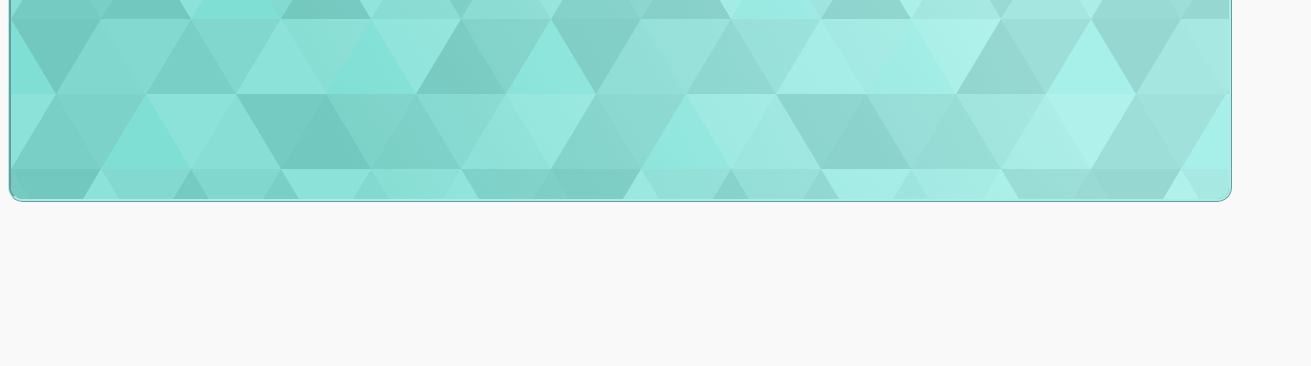
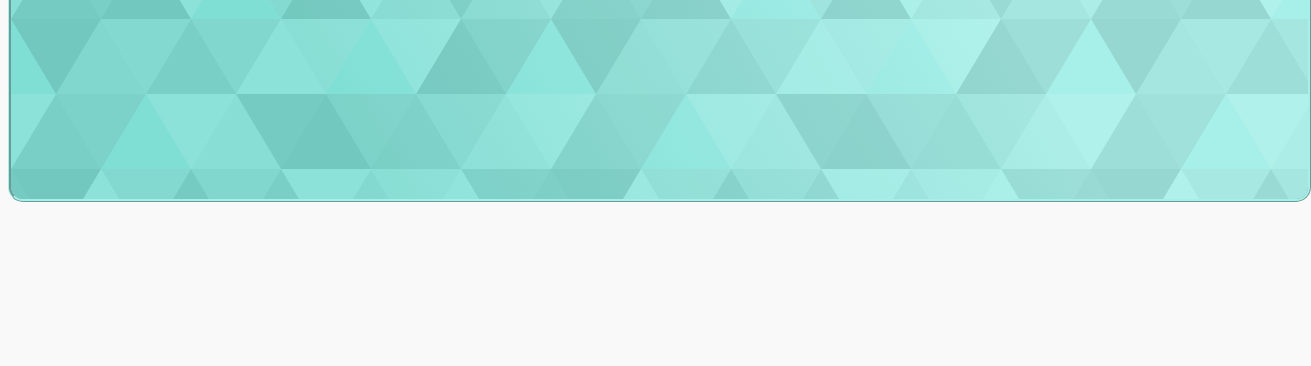
Before and after one commit to kernel-forbin/hello, a plain HTML site: page index.html in a window 1280 px wide. Shown: the part 442-808 px from the top of the page, 1311 px wide, since content can reach past the window. Drawn offline with Linux system fonts and the light colour scheme.

Commit message:
Update style.css

```diff
--- a/style.css
+++ b/style.css
@@ -20,7 +20,7 @@ p{
 body{
   background-color: #f9f9f9;
   padding:0 0 170px 0;
-  width: 1200px;
+  width: 1280px;
 
 }
 /**********************************
```
